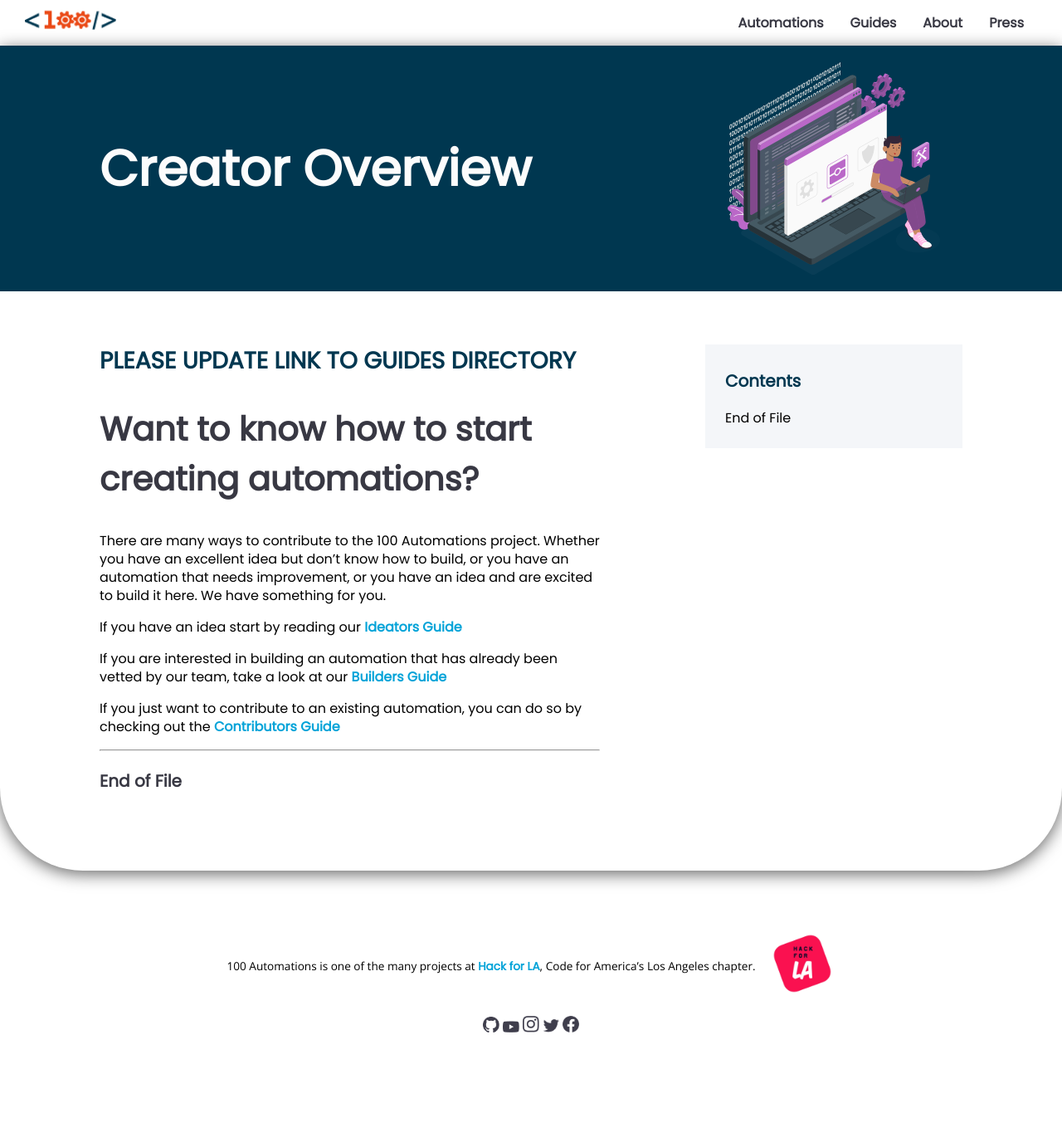
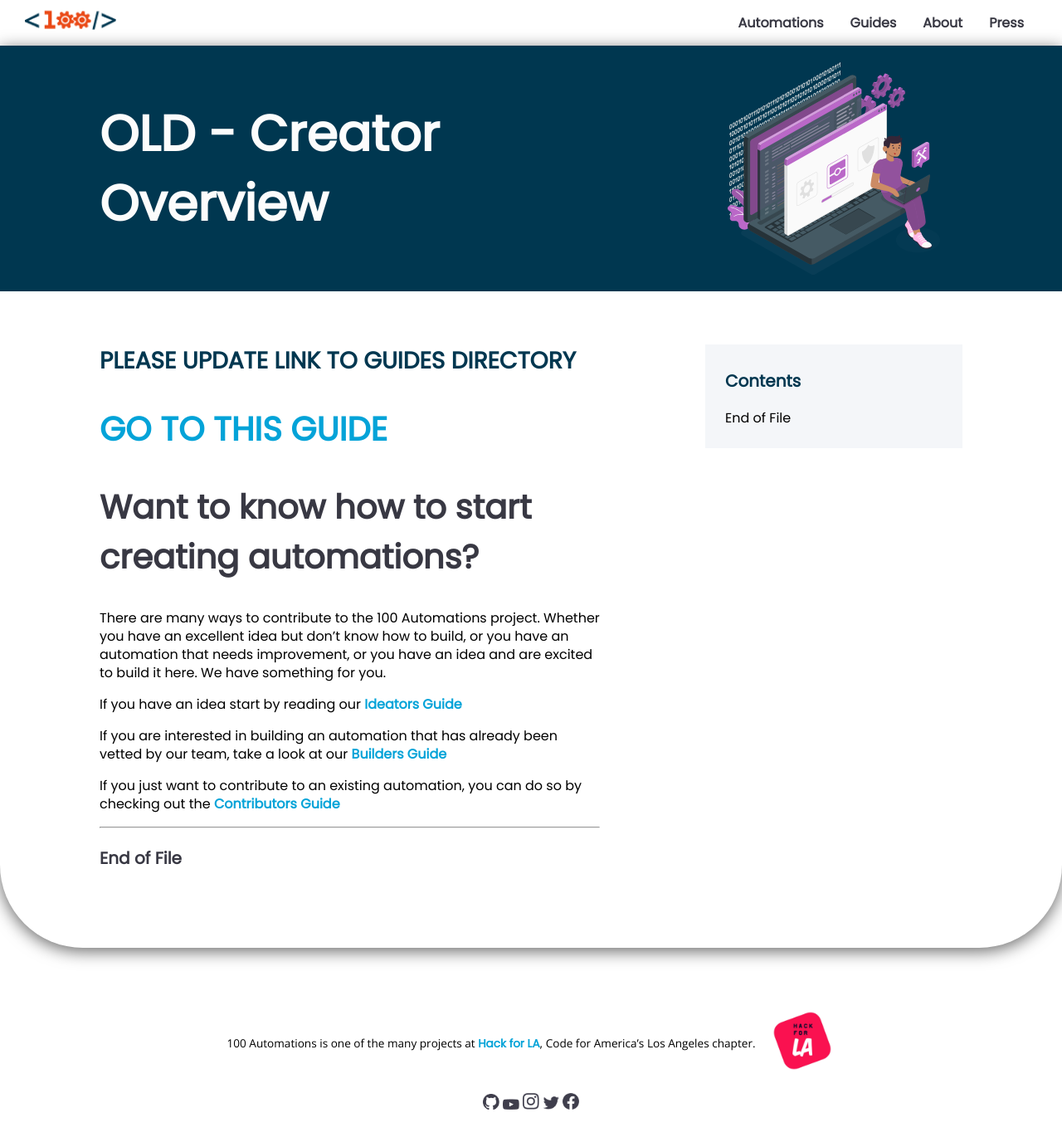
Before and after one commit to 100Automations/Website, a Jekyll site: the page built from _pages/creator_overview.md, in a window 1280 px wide. Shown: the whole page at 83% size. Built offline with Jekyll 4.4.1, drawn with Linux system fonts in a browser that asks for light colours; before the commit the page ends 1289 px from its top, so only the background shows below that.

Commit message:
added link to guide

```diff
--- a/_pages/creator_overview.md
+++ b/_pages/creator_overview.md
@@ -1,9 +1,11 @@
 ---
-title: Creator Overview
+title: OLD - Creator Overview
 description: PLEASE UPDATE LINK TO GUIDES DIRECTORY
 status: active
 display: true
 ---
+
+# [GO TO THIS GUIDE](https://100automations.github.io/Website/guides/creator_overview.html)
 
 # Want to know how to start creating automations?
 
```
